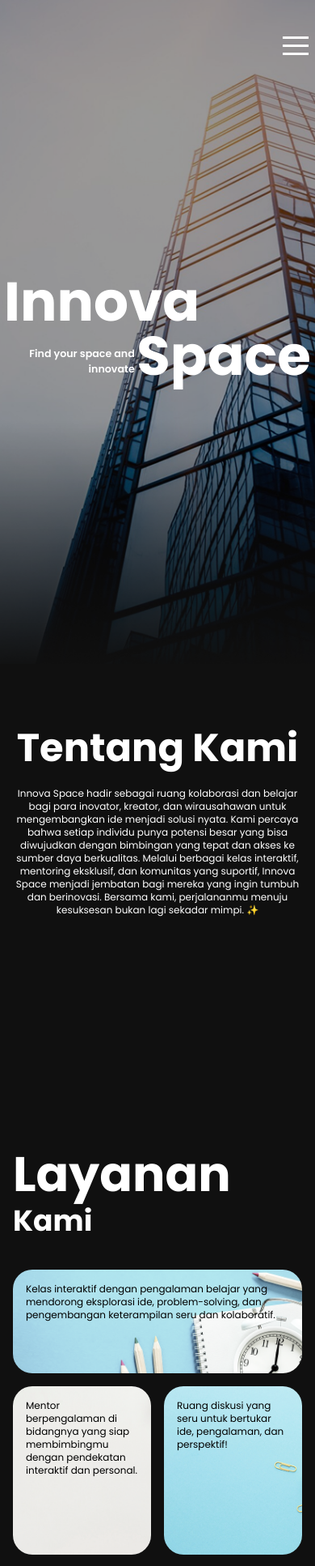
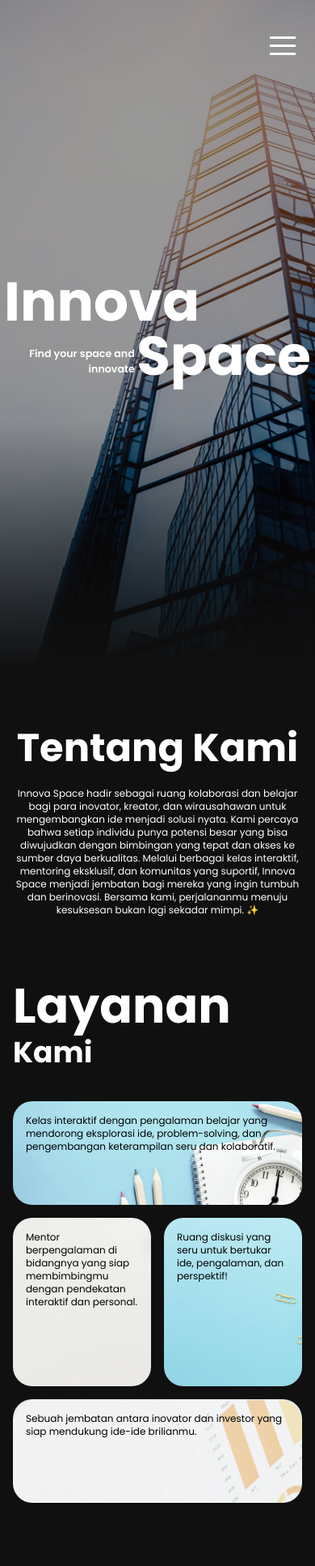
Before and after one commit to syaquiii/innovaspace, a Next.js app: page /home in a window 390 px wide. Shown: the top 1934 px of the page at 81% size. Built offline with nearby package versions, Linux system fonts and the light colour scheme.

Commit message:
FIX : Adjusting About section height

```diff
--- a/src/app/home/components/About.tsx
+++ b/src/app/home/components/About.tsx
@@ -3,7 +3,7 @@ import React from "react";
 const About = () => {
   return (
     <div className="bg-ourblack -mt-2">
-      <div className="min-h-[40rem] lg:min-h-[30rem] text-white items-center gap-6 flex flex-col py-20 justify center mycontainer">
+      <div className="min-h-[20rem] lg:min-h-[30rem] text-white items-center gap-6 flex flex-col py-20 justify center mycontainer">
         <h2 className="text-5xl  lg:text-6xl  font-bold  w-full text-center">
           Tentang Kami
         </h2>
--- a/src/app/home/components/Layanan.tsx
+++ b/src/app/home/components/Layanan.tsx
@@ -2,7 +2,7 @@ import React from "react";
 
 const Layanan = () => {
   return (
-    <div className="bg-ourblack -mt-10">
+    <div className="bg-ourblack ">
       <div className="mycontainer h-fit pb-32 lg:flex justify-between gap-x-10 text-white">
         <div>
           <h2 className="text-6xl font-bold ">Layanan</h2>
--- a/src/components/Navbar.tsx
+++ b/src/components/Navbar.tsx
@@ -35,7 +35,7 @@ const Navbar = () => {
     <nav
       className={`${
         isVisible ? "top-0" : "opacity-0 -top-20"
-      } transition-all  duration-300 fixed flex justify-end lg:justify-center  w-full mt-4 lg:mt-0`}
+      } transition-all  duration-300 fixed flex z-10 justify-end lg:justify-center   w-full mt-4 lg:mt-0`}
     >
       <div className="hidden fixed lg:w-full xl:w-[70rem] mycontainer mt-10 font-semibold lg:text-md xl:text-xl bg-light-default lg:flex justify-between h-20 rounded-3xl lg:px-8 items-center">
         <Logo size="normal" />
@@ -48,7 +48,7 @@ const Navbar = () => {
           Masuk
         </Button>
       </div>
-      <div className="lg:hidden mt-4 text-white fixed">
+      <div className="lg:hidden m-4 text-white fixed">
         <Hamburger />
       </div>
     </nav>
```
